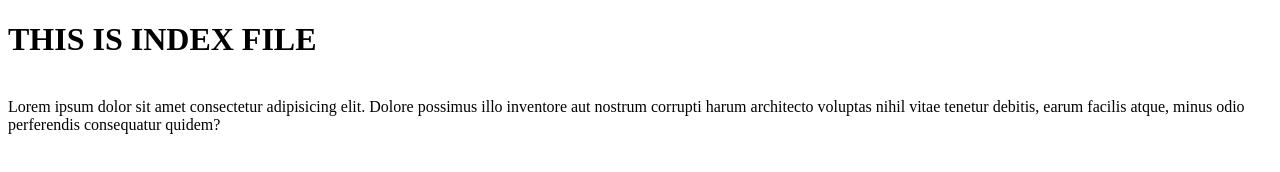
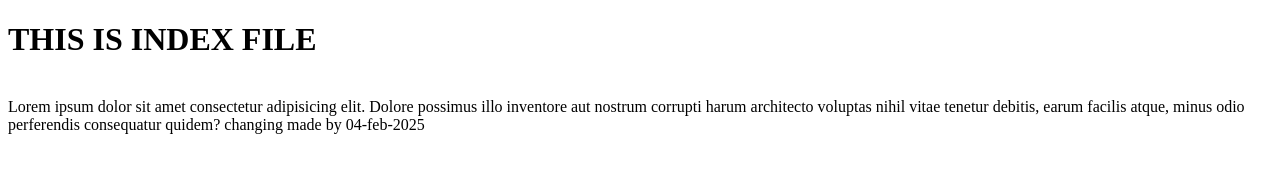
Before and after one commit to SyedMurtazaSaeed/04-FEB-2025-2409C, a plain HTML site: page INDEX.HTML in a window 1280 px wide. Drawn offline with Linux system fonts and the light colour scheme.

Commit message:
04-febUpdate INDEX.HTML

```diff
--- a/INDEX.HTML
+++ b/INDEX.HTML
@@ -13,6 +13,7 @@
 <br>
 
 Lorem ipsum dolor sit amet consectetur adipisicing elit. Dolore possimus illo inventore aut nostrum corrupti harum architecto voluptas nihil vitae tenetur debitis, earum facilis atque, minus odio perferendis consequatur quidem?
+changing made by 04-feb-2025
 
 </body>
 </html>
```
